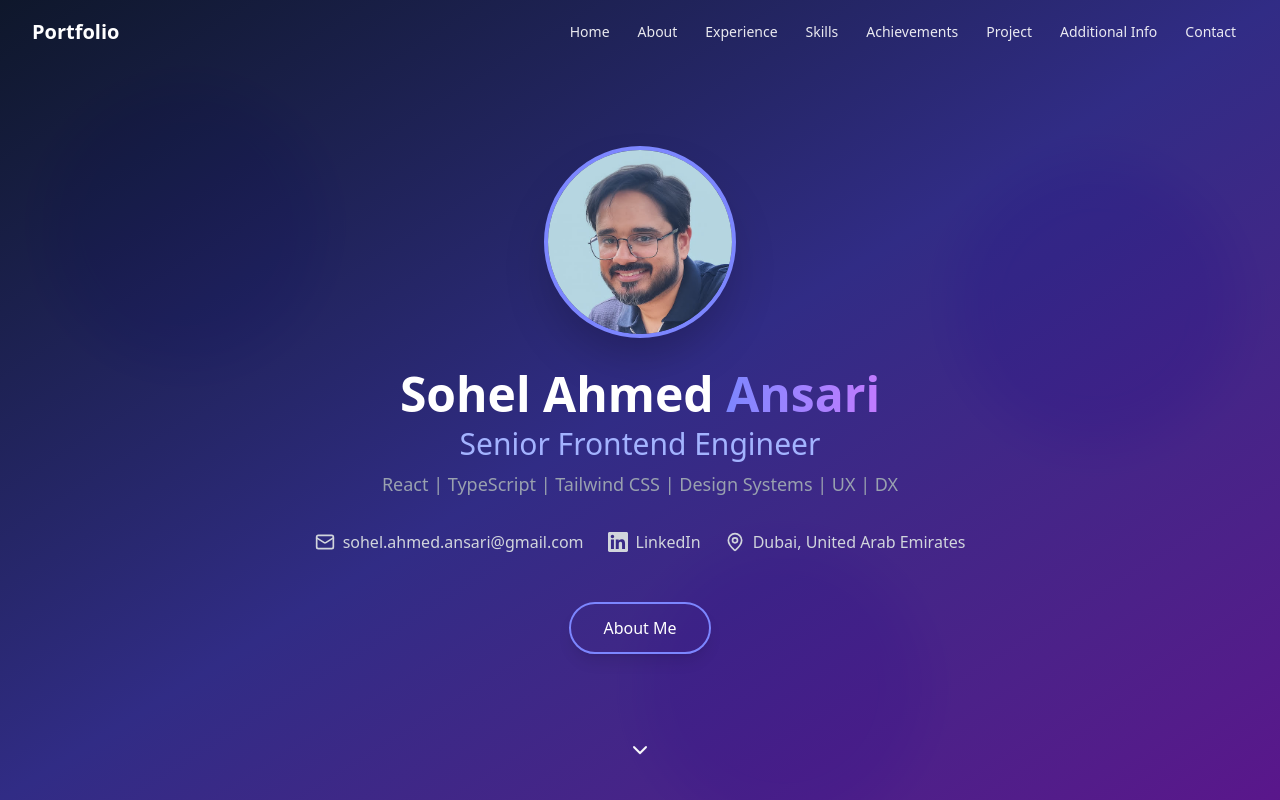
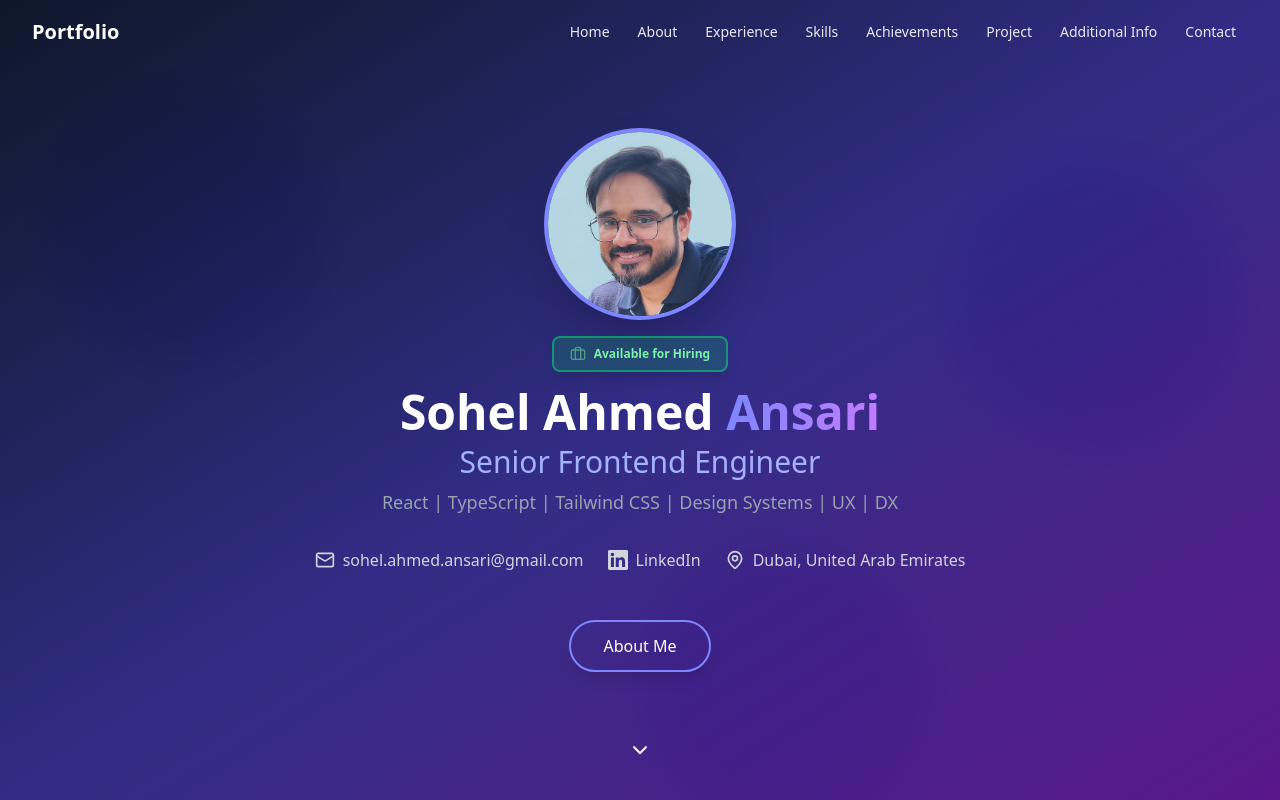
Before and after one commit to sohel-ahmed-ansari/sohelansari.com-v3, a React (Vite) app: page / in a window 1280 px wide. Shown: the top 800 px of the page. Built offline with nearby package versions, Linux system fonts and the light colour scheme.

Commit message:
feat: add support for 'available for hiring' tag

```diff
--- a/src/App.tsx
+++ b/src/App.tsx
@@ -23,7 +23,12 @@ function App() {
   return (
     <div className="min-h-screen">
       <Navigation />
-      <Hero name={resume.name} role={resume.role} contact={resume.contact} />
+      <Hero
+        name={resume.name}
+        role={resume.role}
+        contact={resume.contact}
+        availableForHiring={resume.availableForHiring}
+      />
       <About summary={resume.summary} />
       <Experience experiences={resume.experience} />
       <Skills skills={resume.skills} />
--- a/src/components/Hero.tsx
+++ b/src/components/Hero.tsx
@@ -1,4 +1,9 @@
-import { MailIcon, MapPinIcon, ChevronDownIcon } from "lucide-react";
+import {
+  MailIcon,
+  MapPinIcon,
+  ChevronDownIcon,
+  BriefcaseIcon,
+} from "lucide-react";
 import { useEffect, useRef } from "react";
 
 import sohelImage from "../assets/sohel.jpg";
@@ -9,9 +14,15 @@ interface HeroProps {
   name: Name;
   role: Role;
   contact: Contact;
+  availableForHiring: boolean;
 }
 
-export default function Hero({ name, role, contact }: HeroProps) {
+export default function Hero({
+  name,
+  role,
+  contact,
+  availableForHiring,
+}: HeroProps) {
   const heroRef = useRef<HTMLDivElement>(null);
 
   useEffect(() => {
@@ -27,6 +38,13 @@ export default function Hero({ name, role, contact }: HeroProps) {
     window.addEventListener("scroll", handleScroll);
     return () => window.removeEventListener("scroll", handleScroll);
   }, []);
+
+  const handleScrollToContact = () => {
+    const contactSection = document.getElementById("contact");
+    if (contactSection) {
+      contactSection.scrollIntoView({ behavior: "smooth", block: "start" });
+    }
+  };
 
   return (
     <section
@@ -45,13 +63,25 @@ export default function Hero({ name, role, contact }: HeroProps) {
         className="relative z-10 mx-auto max-w-4xl px-4 text-center sm:px-6 lg:px-8"
       >
         {/* Profile Picture */}
-        <div className="animate-fade-in-up mb-8">
+        <div className="animate-fade-in-up mb-4">
           <img
             src={sohelImage}
             alt={`${name.first} ${name.last}`}
             className="mx-auto h-32 w-32 rounded-full border-4 border-indigo-400 object-cover shadow-2xl sm:h-40 sm:w-40 md:h-48 md:w-48"
           />
         </div>
+
+        {availableForHiring && (
+          <div className="animate-fade-in-up animation-delay-350 mb-4 flex items-center justify-center">
+            <button
+              onClick={handleScrollToContact}
+              className="inline-flex cursor-pointer items-center gap-2 rounded-lg border-2 border-green-400/50 bg-green-500/20 px-4 py-2 text-xs font-semibold text-green-300 shadow-lg backdrop-blur-sm transition-all duration-300 hover:scale-105 hover:border-green-400 hover:bg-green-500/30 hover:shadow-green-500/50"
+            >
+              <BriefcaseIcon className="h-4 w-4 animate-pulse" />
+              <span>Available for Hiring</span>
+            </button>
+          </div>
+        )}
 
         <h1 className="animate-fade-in-up animation-delay-200 mb-2 text-3xl font-semibold text-white sm:text-4xl md:text-5xl">
           <span>{name.first}</span>{" "}
--- a/src/data/resume.json
+++ b/src/data/resume.json
@@ -174,5 +174,6 @@
     "field": "Computer Science"
   },
   "driving_license": "UAE Driving License 🇦🇪",
-  "interests": ["Board games", "Cooking", "Travelling", "Video games"]
+  "interests": ["Board games", "Cooking", "Travelling", "Video games"],
+  "availableForHiring": true
 }
--- a/src/types/resume.ts
+++ b/src/types/resume.ts
@@ -64,4 +64,5 @@ export interface ResumeData {
   education: Education;
   driving_license: string;
   interests: string[];
+  availableForHiring: boolean;
 }
```
